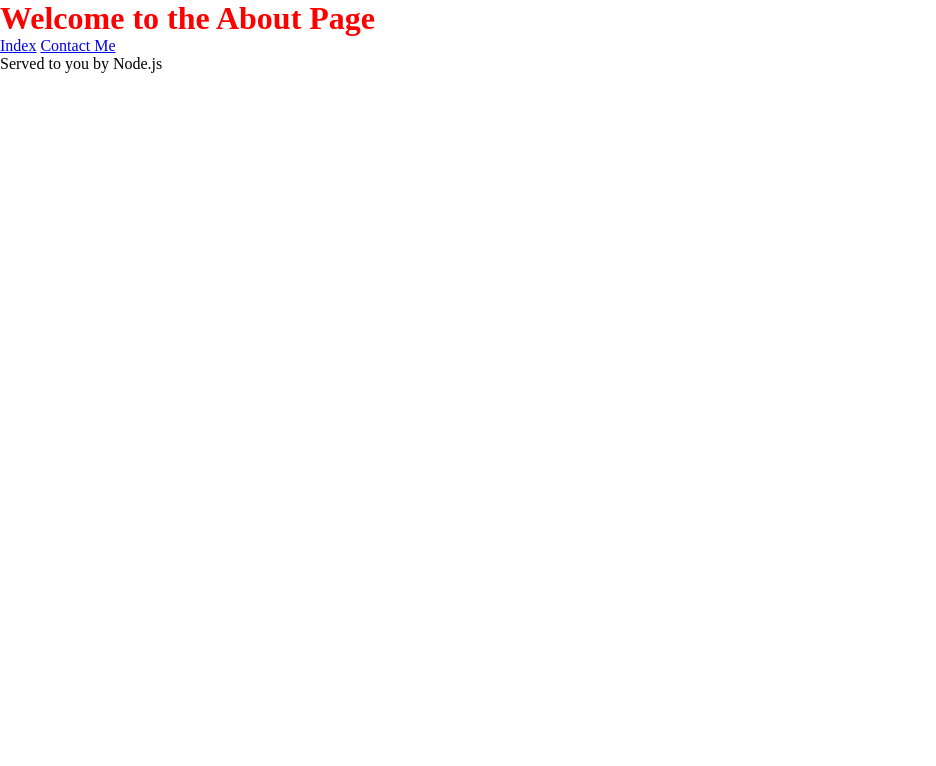
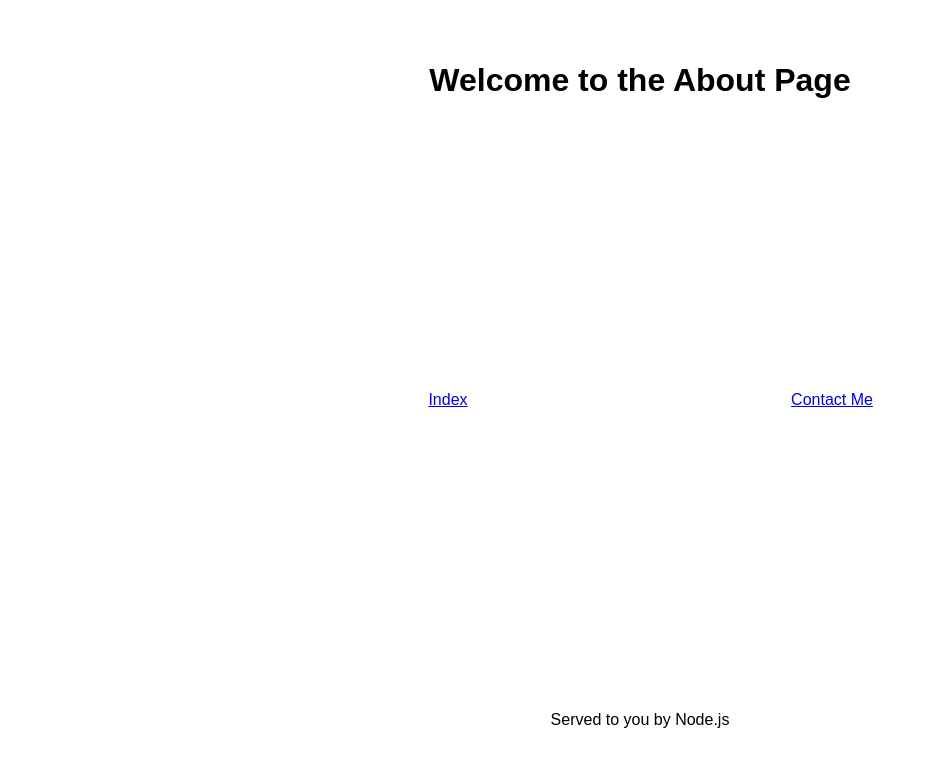
Before and after one commit to programmurr/basic-informational-site, a plain HTML site: page pages/about.html in a window 1280 px wide. Shown: the whole page, without its empty margins (0-936 px from the left). Drawn offline with Linux system fonts and the light colour scheme.

Commit message:
Add basic CSS and handle 404

```diff
--- a/assets/style.css
+++ b/assets/style.css
@@ -3,6 +3,51 @@
   padding: 0;
 }
 
+body {
+  font-family: Arial, Helvetica, sans-serif;
+  height: 100vh;
+  width: 100vw;
+}
+
+.content {
+  height: 100%;
+  width: 100%;
+  display: grid;
+  grid-template-columns: repeat(5, 1fr);
+  grid-template-rows: repeat(5, 1fr);
+}
+
 h1 {
-  color: red;
+  grid-column: 2 / 5;
+  grid-row: 1 / 2;
+  justify-self: center;
+  align-self: center;
 }
+
+.links {
+  grid-column: 2 / 5;
+  grid-row: 3 / 4;
+  display: grid;
+  grid-template-columns: 1fr 1fr;
+  grid-template-rows: 1fr;
+  justify-items: center;
+  align-items: center;
+}
+
+.error-container {
+  grid-column: 2 / 5;
+  grid-row: 3 / 4;
+  height: auto;
+  width: auto;
+  display: flex;
+  flex-direction: column;
+  align-items: center;
+  justify-content: space-around;
+}
+
+footer {
+  grid-column: 1 / 6;
+  grid-row: 5 / 6;
+  justify-self: center;
+  align-self: center;
+}
--- a/pages/about.html
+++ b/pages/about.html
@@ -11,10 +11,10 @@
     <div class="content">
       <h1>Welcome to the About Page</h1>
       <div class="links">
-        <a href="./index.html" class="link">Index</a>
-        <a href="./contact-me.html" class="link">Contact Me</a>
+        <a href="./index.html" class="link" id="link-1">Index</a>
+        <a href="./contact-me.html" class="link" id="link-2">Contact Me</a>
       </div>
+      <footer>Served to you by Node.js</footer>
     </div>
-    <footer>Served to you by Node.js</footer>
   </body>
 </html>
```
Also changed, not shown: index.js (+11 -4 lines), pages/404.html (+6 -2 lines), pages/contact-me.html (+3 -3 lines), pages/index.html (+3 -3 lines).
